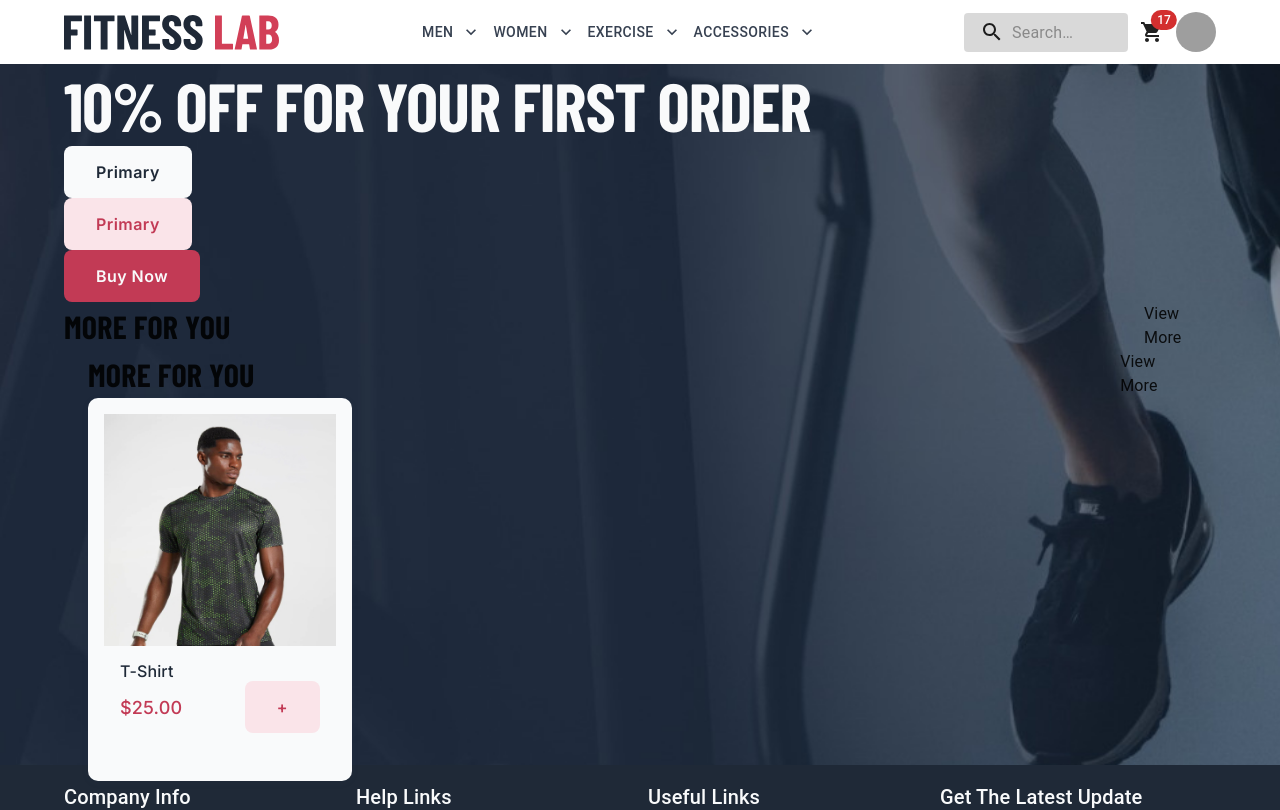
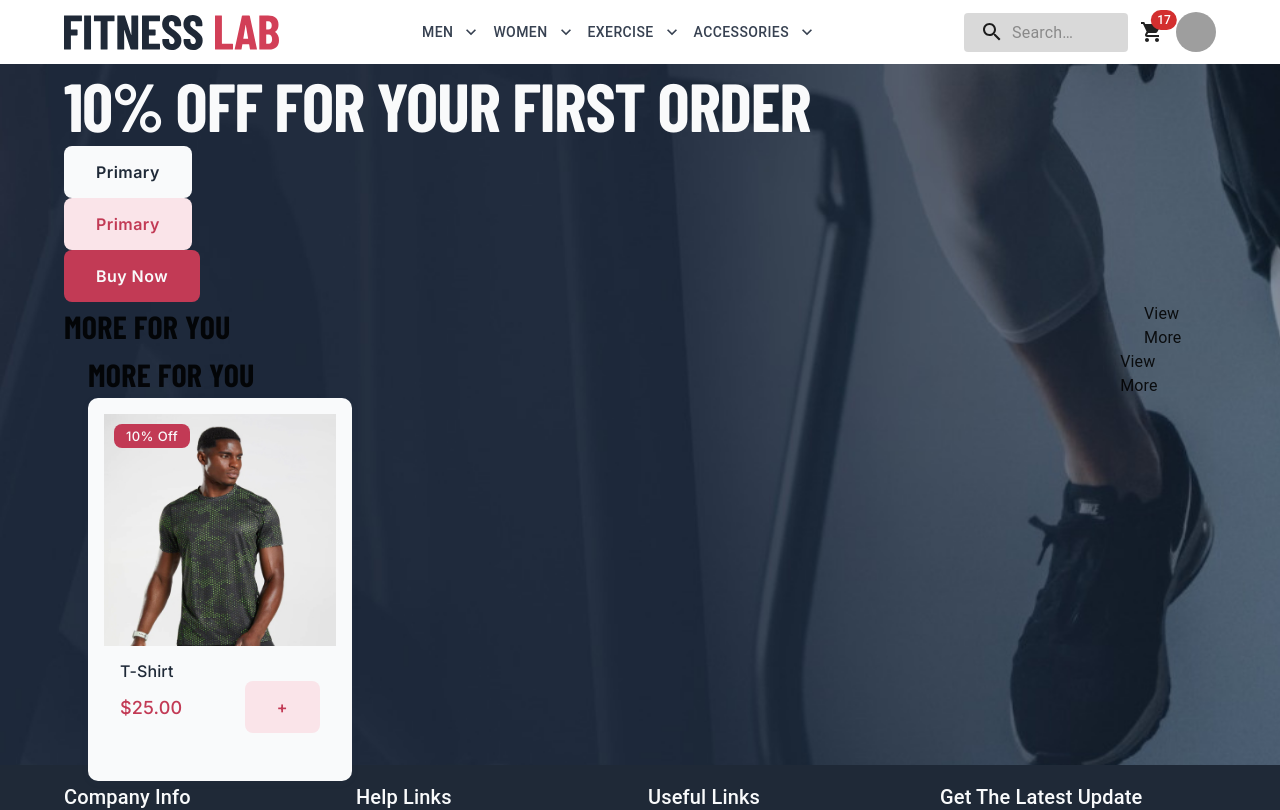
Before and after one commit to ariful-islam-dev/fintess-lab, a Next.js app: page / in a window 1280 px wide. Shown: the top 810 px of the page. Built offline with nearby package versions, Linux system fonts and the light colour scheme; grey boxes are pictures that could not be loaded; a web font is replaced by a local one.

Commit message:
card off button added

```diff
--- a/components/Styles/Home.js
+++ b/components/Styles/Home.js
@@ -48,6 +48,7 @@ export const CardImageBox = styled(Box)(({ theme }) => ({
   margin: "0 auto",
   display: "flex",
   justifyContent: "center",
+  position: 'relative'
 }));
 
 export const CardImage = styled(Image)(({ theme }) => ({
@@ -82,7 +83,8 @@ export const CardPricingSection = styled(Stack)(({theme})=>({
     justifyContent: 'space-between',
     alignItems: 'center',
     display: 'flex',
-    flexDirection: 'row'
+    flexDirection: 'row',
+
 
 }))
 
--- a/components/Styles/index.js
+++ b/components/Styles/index.js
@@ -28,6 +28,7 @@ export const theme = createTheme({
   },
   font: {
     interRegular14: `400 14px 'Inter', sans-serif`,
+    interMedium13: `500 13px 'Inter', sans-serif`,
     interMedium14: `500 14px 'Inter', sans-serif`,
     interMedium16: `500 16px 'Inter', sans-serif`,
     interMedium18: `500 18px 'Inter', sans-serif`,
--- a/components/Styles/reusable.js
+++ b/components/Styles/reusable.js
@@ -2,7 +2,7 @@ import { Button } from "@mui/material";
 
 import { styled } from '@mui/material/styles';
 
-export const ButtonMaster = styled(Button)(({theme, btn})=>({
+export const ButtonMaster = styled(Button)(({theme, btn, off})=>({
     color:`${( btn === 'secondary' && theme?.palette?.secondary?.main) || (btn === 'light'&& theme.palette?.primary?.main) || ( !btn &&theme.palette?.secondary?.gray50)}`,
     background: `${(btn === 'secondary'&& theme?.palette?.secondary?.gray50) || (btn === 'light' && theme.palette?.primary.light) ||(!btn && theme.palette?.primary.main)}`,
     display: 'flex',
@@ -10,12 +10,13 @@ export const ButtonMaster = styled(Button)(({theme, btn})=>({
     alignItems: 'flex-start',
     gap: '10px',
     borderRadius: '8px',
-    padding: '16px 32px',
-    font: theme.font?.interSemiBold16,
+    padding: `${off ? '4px 12px': '16px 32px'}`,
+    font: `${off ? theme.font?.interMedium13: theme.font?.interSemiBold16}`,
     textTransform: 'none',
     "&: hover":{
         color: `${btn === 'secondary'&& theme.palette?.secondary.gray50 ||btn === 'light'&& theme.palette?.secondary.gray50|| theme.palette?.secondary.gray50}`,
         background: `${btn === 'secondary' && theme.palette?.primary.main ||btn === 'light' && theme.palette?.primary.main || theme.palette?.primary.dark }`
-    }
+    },
+
 
 }))
--- a/pages/index.js
+++ b/pages/index.js
@@ -39,6 +39,11 @@ export default function Home() {
             <CardImageBox>
               <CardImage src={cardImg.src} alt="Card Image"  width={500}
       height={500} fill />
+      <ButtonMaster sx={{
+        position: 'absolute',
+        top: '10px',
+        left: '10px'
+      }} off >10% Off</ButtonMaster>
             </CardImageBox>
             <CardContent>
               <CardTitle variant={"h4"}>T-Shirt</CardTitle>
```
